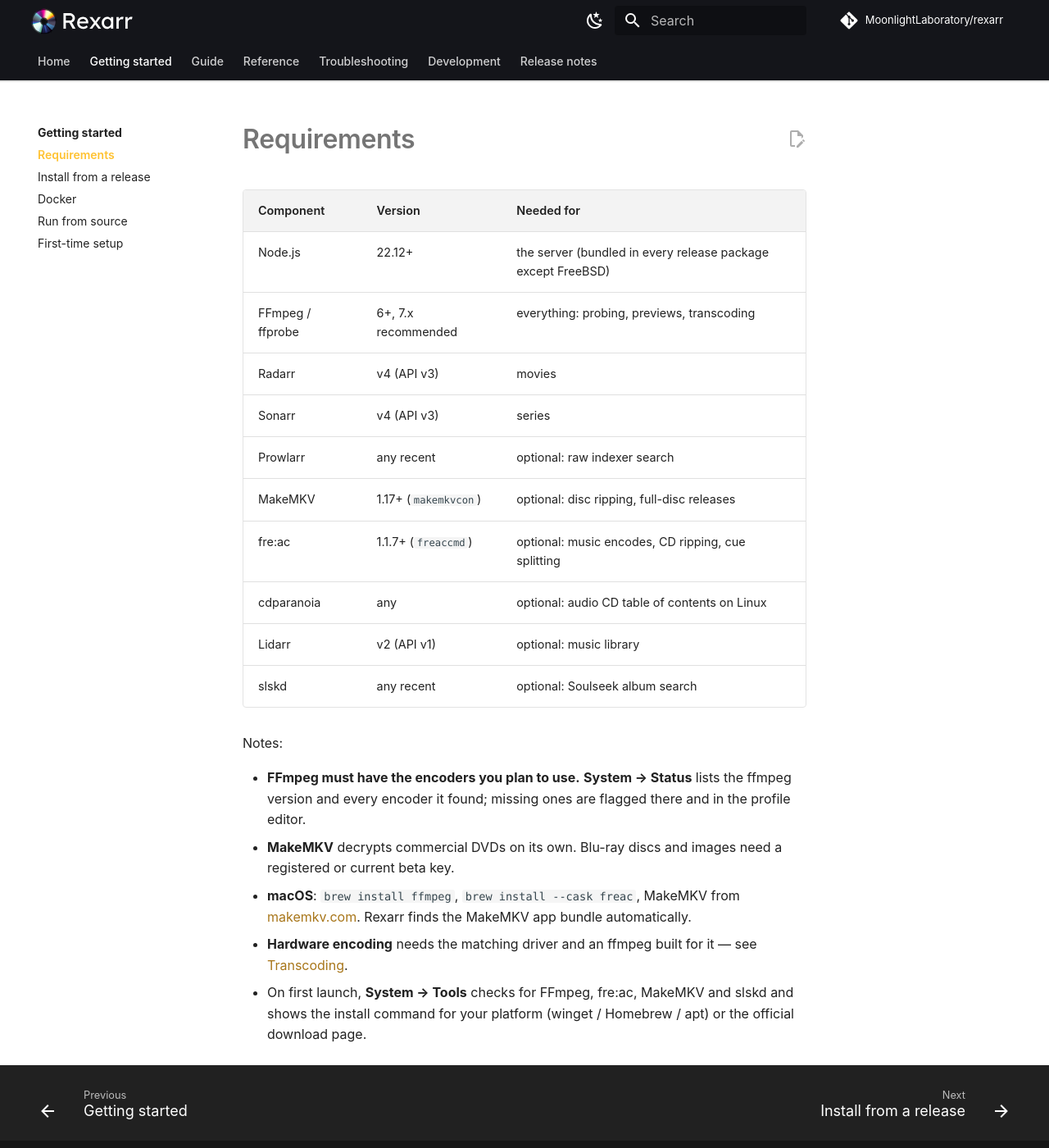
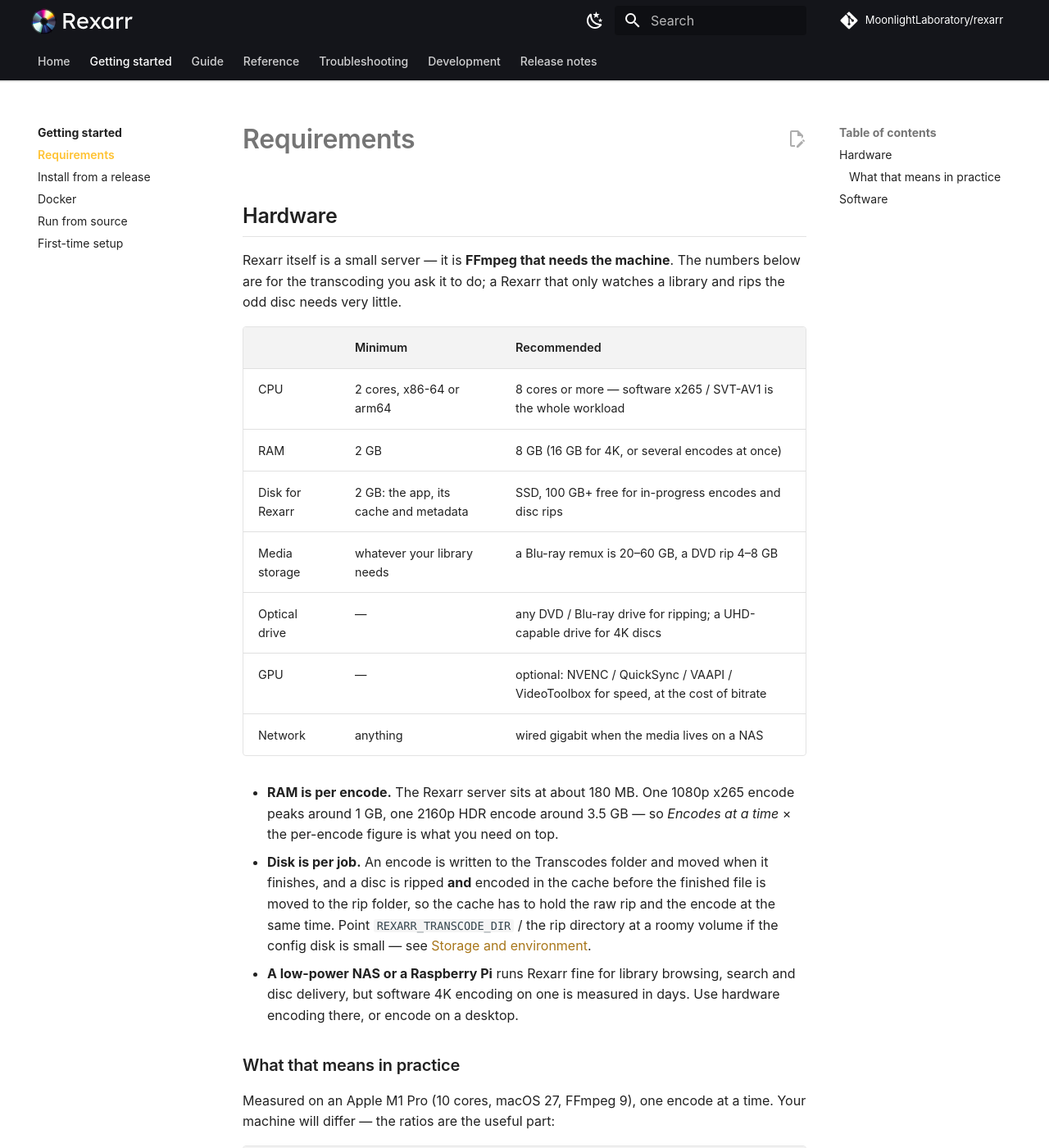
Before and after one commit to MoonlightLaboratory/rexarr, an MkDocs documentation site: the page built from docs/getting-started/requirements.md, in a window 1280 px wide and 1400 px high. Shown: the whole window at 82% size. Built offline with MkDocs 1.6.1 and Material for MkDocs 9.7.7, drawn with Linux system fonts in a browser that asks for light colours; some of the changed text lies outside the part shown.

Commit message:
Documentation: minimum and recommended hardware
Requirements only listed software. It now opens with what the machine needs,
and says plainly that Rexarr is small and FFmpeg is what costs - RAM is per
encode (180 MB for the server, ~1 GB per 1080p encode, ~3.5 GB per 2160p one,
times Encodes at a time) and the cache has to hold a disc's raw rip and its
encode at once.

The practical table is measured here, on an M1 Pro with FFmpeg 9, so the figures
are real rather than guessed: 1.7x real time for 1080p x265 medium, 0.22x for
2160p HDR, 7.3x with VideoToolbox.

```diff
--- a/docs/getting-started/requirements.md
+++ b/docs/getting-started/requirements.md
@@ -1,4 +1,44 @@
 # Requirements
+
+## Hardware
+
+Rexarr itself is a small server — it is **FFmpeg that needs the machine**. The numbers below are for the
+transcoding you ask it to do; a Rexarr that only watches a library and rips the odd disc needs very little.
+
+| | Minimum | Recommended |
+| --- | --- | --- |
+| CPU | 2 cores, x86-64 or arm64 | 8 cores or more — software x265 / SVT-AV1 is the whole workload |
+| RAM | 2 GB | 8 GB (16 GB for 4K, or several encodes at once) |
+| Disk for Rexarr | 2 GB: the app, its cache and metadata | SSD, 100 GB+ free for in-progress encodes and disc rips |
+| Media storage | whatever your library needs | a Blu-ray remux is 20–60 GB, a DVD rip 4–8 GB |
+| Optical drive | — | any DVD / Blu-ray drive for ripping; a UHD-capable drive for 4K discs |
+| GPU | — | optional: NVENC / QuickSync / VAAPI / VideoToolbox for speed, at the cost of bitrate |
+| Network | anything | wired gigabit when the media lives on a NAS |
+
+- **RAM is per encode.** The Rexarr server sits at about 180 MB. One 1080p x265 encode peaks around 1 GB, one
+  2160p HDR encode around 3.5 GB — so *Encodes at a time* × the per-encode figure is what you need on top.
+- **Disk is per job.** An encode is written to the Transcodes folder and moved when it finishes, and a disc is
+  ripped **and** encoded in the cache before the finished file is moved to the rip folder, so the cache has to hold
+  the raw rip and the encode at the same time. Point `REXARR_TRANSCODE_DIR` / the rip directory at a roomy volume
+  if the config disk is small — see [Storage and environment](../reference/storage.md).
+- **A low-power NAS or a Raspberry Pi** runs Rexarr fine for library browsing, search and disc delivery, but
+  software 4K encoding on one is measured in days. Use hardware encoding there, or encode on a desktop.
+
+### What that means in practice
+
+Measured on an Apple M1 Pro (10 cores, macOS 27, FFmpeg 9), one encode at a time. Your machine will differ — the
+ratios are the useful part:
+
+| Job | Speed | Peak RAM |
+| --- | --- | --- |
+| 1080p anime → x265 `medium`, CRF 20, 10-bit | 1.7× real time (a 24-minute episode in ~14 min) | 1.0 GB |
+| 2160p HDR remux → x265 `medium`, CRF 20, 10-bit | 0.22× real time (a 2-hour film in ~9 h) | 3.5 GB |
+| 1080p → HEVC VideoToolbox (hardware) | 7.3× real time | — |
+
+Hardware encoding is roughly four times faster here and needs 20–40% more bitrate for the same quality, which is
+why software encoding is the default for archiving remuxes — see [Transcoding](../guide/transcoding.md).
+
+## Software
 
 | Component | Version | Needed for |
 | --- | --- | --- |
@@ -15,6 +55,9 @@
 
 Notes:
 
+- **Operating systems**: Windows 10 / 11, macOS 11+ (Intel or Apple silicon), Linux on glibc or musl (x64, arm64,
+  32-bit arm), FreeBSD, and Docker on amd64 / arm64 — see [Install from a release](install.md) and
+  [Docker](docker.md).
 - **FFmpeg must have the encoders you plan to use.** **System → Status** lists the ffmpeg version and every encoder
   it found; missing ones are flagged there and in the profile editor.
 - **MakeMKV** decrypts commercial DVDs on its own. Blu-ray discs and images need a registered or current beta key.
```
